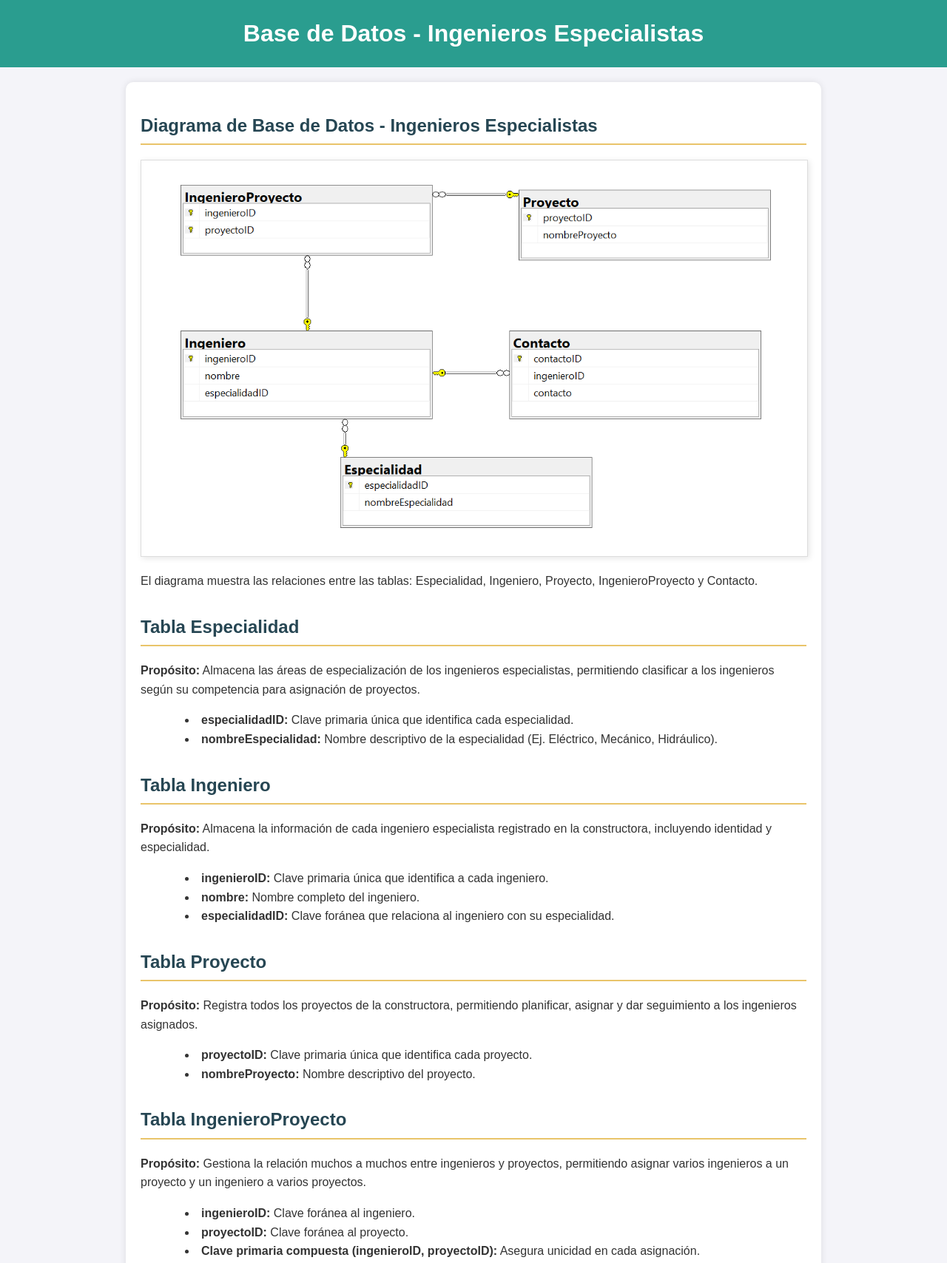
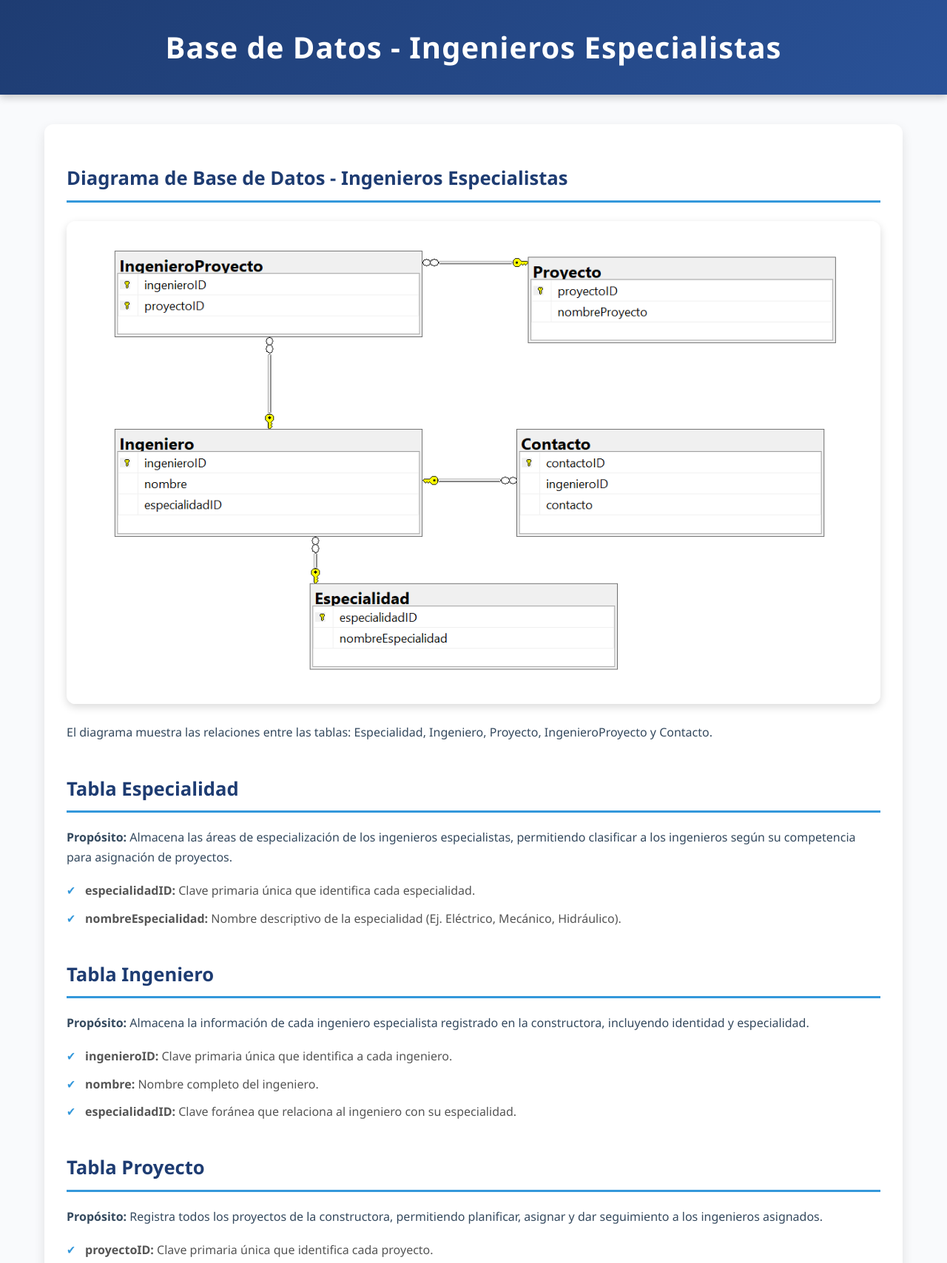
Before and after one commit to Bastian-stack/TIS.SebastianPP, a plain HTML site: page databases/database_ingenieros_especialistas.html in a window 1280 px wide. Shown: the top 1708 px of the page at 74% size. Drawn offline with Linux system fonts and the light colour scheme.

Commit message:
Actualización del código desde VS Code

```diff
--- a/style/style.css
+++ b/style/style.css
@@ -1,117 +1,162 @@
-        /* Estilos generales */
+/* ===========================
+   Estilos Generales
+=========================== */
 body {
-            font-family: Arial, sans-serif;
+    font-family: 'Segoe UI', Tahoma, Geneva, Verdana, sans-serif;
     margin: 0;
     padding: 0;
-            line-height: 1.6;
-            background-color: #f4f4f9;
-            color: #333;
+    line-height: 1.7;
+    background-color: #f9fafc;
+    color: #2c3e50;
 }
 
+/* ===========================
+   Encabezado
+=========================== */
 header {
-            background-color: #2a9d8f;
-            color: white;
-            padding: 20px 0;
+    background: linear-gradient(135deg, #1e3c72, #2a5298);
+    color: #fff;
+    padding: 30px 20px;
     text-align: center;
+    box-shadow: 0 4px 10px rgba(0,0,0,0.2);
 }
 
 header h1 {
     margin: 0;
-            font-size: 2rem;
+    font-size: 2.5rem;
+    font-weight: 600;
+    letter-spacing: 1px;
 }
 
+/* ===========================
+   Contenedor principal
+=========================== */
 main {
-            max-width: 900px;
-            margin: 20px auto;
-            padding: 20px;
-            background-color: white;
-            box-shadow: 0 0 10px rgba(0,0,0,0.1);
-            border-radius: 10px;
+    max-width: 1100px;
+    margin: 40px auto;
+    padding: 30px;
+    background-color: #ffffff;
+    box-shadow: 0 6px 15px rgba(0,0,0,0.1);
+    border-radius: 12px;
 }
 
+/* ===========================
+   Secciones y títulos
+=========================== */
 section {
-            margin-bottom: 30px;
+    margin-bottom: 40px;
 }
 
 h2 {
-            color: #264653;
-            border-bottom: 2px solid #e9c46a;
-            padding-bottom: 5px;
+    color: #1e3c72;
+    font-size: 1.6rem;
+    border-bottom: 3px solid #3498db;
+    padding-bottom: 8px;
+    margin-bottom: 20px;
+    font-weight: 600;
 }
 
 p {
-            margin-bottom: 15px;
+    margin-bottom: 18px;
+    font-size: 1rem;
+    color: #34495e;
 }
 
 ul {
-            list-style: disc inside;
-            margin-left: 20px;
+    list-style: none;
+    padding-left: 0;
 }
 
-        /* Estilo para imagen del diagrama */
-        .diagram {
+ul li {
+    position: relative;
+    padding-left: 25px;
+    margin-bottom: 10px;
+    color: #555;
+}
+
+ul li::before {
+    content: "✔";
+    position: absolute;
+    left: 0;
+    color: #3498db;
+    font-weight: bold;
+}
+
+/* ===========================
+   Diagramas e imágenes
+=========================== */
+.diagram, .db-diagram {
     display: block;
     max-width: 100%;
     height: auto;
-            margin: 20px auto;
-            border: 1px solid #ddd;
-            border-radius: 10px;
-            box-shadow: 0 0 5px rgba(0,0,0,0.1);
+    margin: 25px auto;
+    border-radius: 12px;
+    box-shadow: 0 4px 12px rgba(0,0,0,0.15);
+    transition: transform 0.3s ease;
 }
 
-        footer {
-            background-color: #2a9d8f;
-            color: white;
-            text-align: center;
-            padding: 15px 0;
-            margin-top: 30px;
+.diagram:hover, .db-diagram:hover {
+    transform: scale(1.02);
 }
 
-
-
-
-        pre {
-    background-color: #f4f4f4;
-    border-left: 4px solid #4CAF50;
-    padding: 15px;
-    overflow-x: auto;
-}
-
-code {
-    font-family: monospace;
-    color: #333;
-}
-
-
+/* ===========================
+   Tablas
+=========================== */
 table {
     width: 100%;
     border-collapse: collapse;
     margin-bottom: 30px;
-}
-
-table, th, td {
-    border: 1px solid #ddd;
+    border-radius: 8px;
+    overflow: hidden;
+    box-shadow: 0 3px 10px rgba(0,0,0,0.1);
 }
 
 th, td {
-    padding: 8px;
+    padding: 12px;
     text-align: left;
 }
 
 th {
-    background-color: #4CAF50;
-    color: white;
+    background: #1e3c72;
+    color: #fff;
+    font-weight: 600;
 }
 
 tr:nth-child(even) {
-    background-color: #f9f9f9;
+    background-color: #f4f6f9;
 }
 
-.db-diagram {
-    display: block;
-    max-width: 100%;
-    height: auto;
-    margin: 20px 0;
-    border: 1px solid #ddd;
-    box-shadow: 2px 2px 8px rgba(0,0,0,0.1);
+tr:hover {
+    background-color: #e8f4fd;
 }
+
+/* ===========================
+   Código / Scripts
+=========================== */
+pre {
+    background-color: #f0f4f8;
+    border-left: 5px solid #3498db;
+    padding: 15px;
+    border-radius: 6px;
+    overflow-x: auto;
+    font-size: 0.95rem;
+    box-shadow: inset 0 2px 6px rgba(0,0,0,0.05);
+}
+
+code {
+    font-family: 'Fira Code', monospace;
+    color: #2c3e50;
+}
+
+/* ===========================
+   Pie de página
+=========================== */
+footer {
+    background: #1e3c72;
+    color: white;
+    text-align: center;
+    padding: 20px 10px;
+    margin-top: 50px;
+    font-size: 0.9rem;
+    box-shadow: 0 -3px 10px rgba(0,0,0,0.15);
+}
```
Lines whose indentation alone changed are shown as unchanged.
